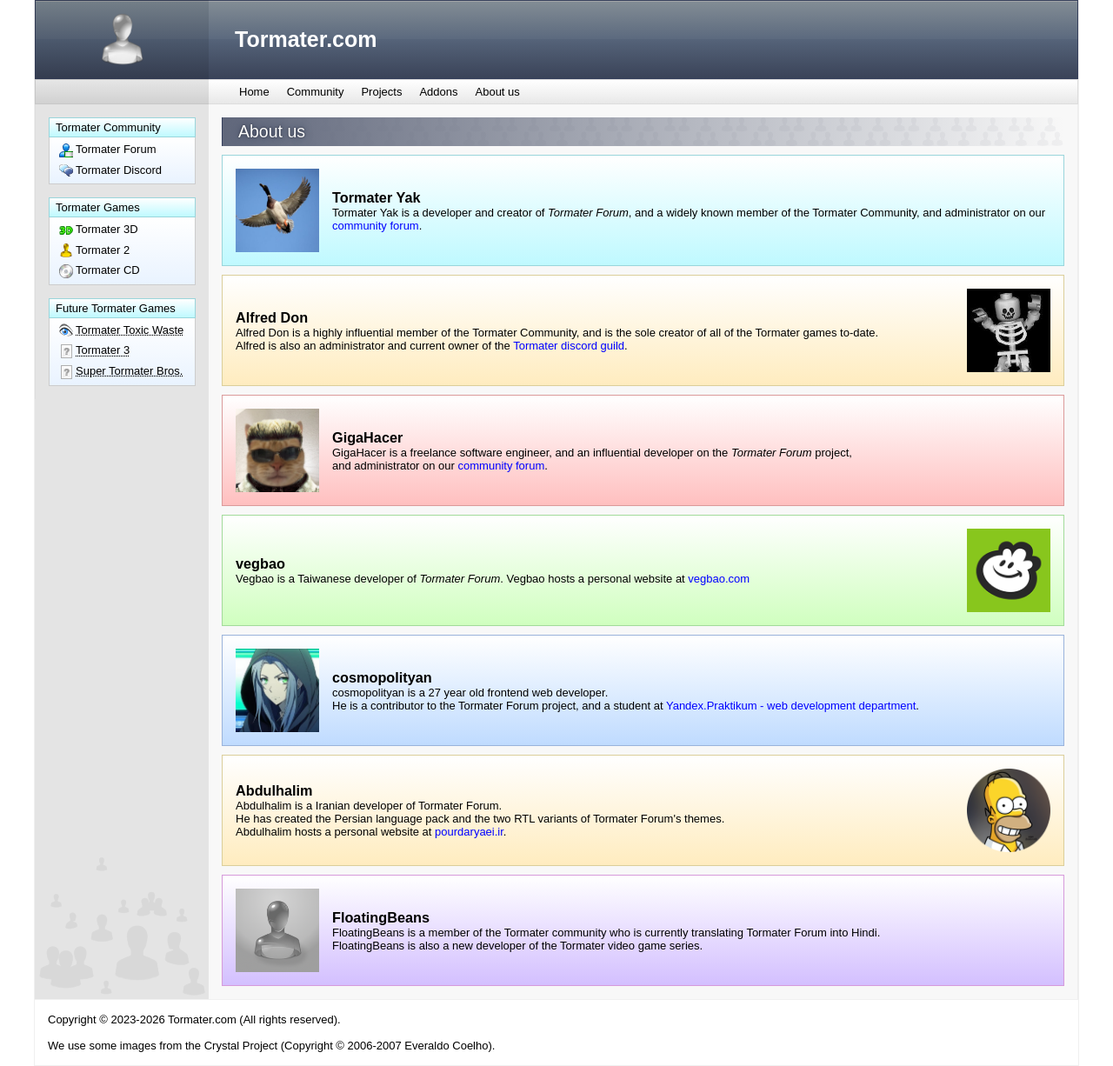
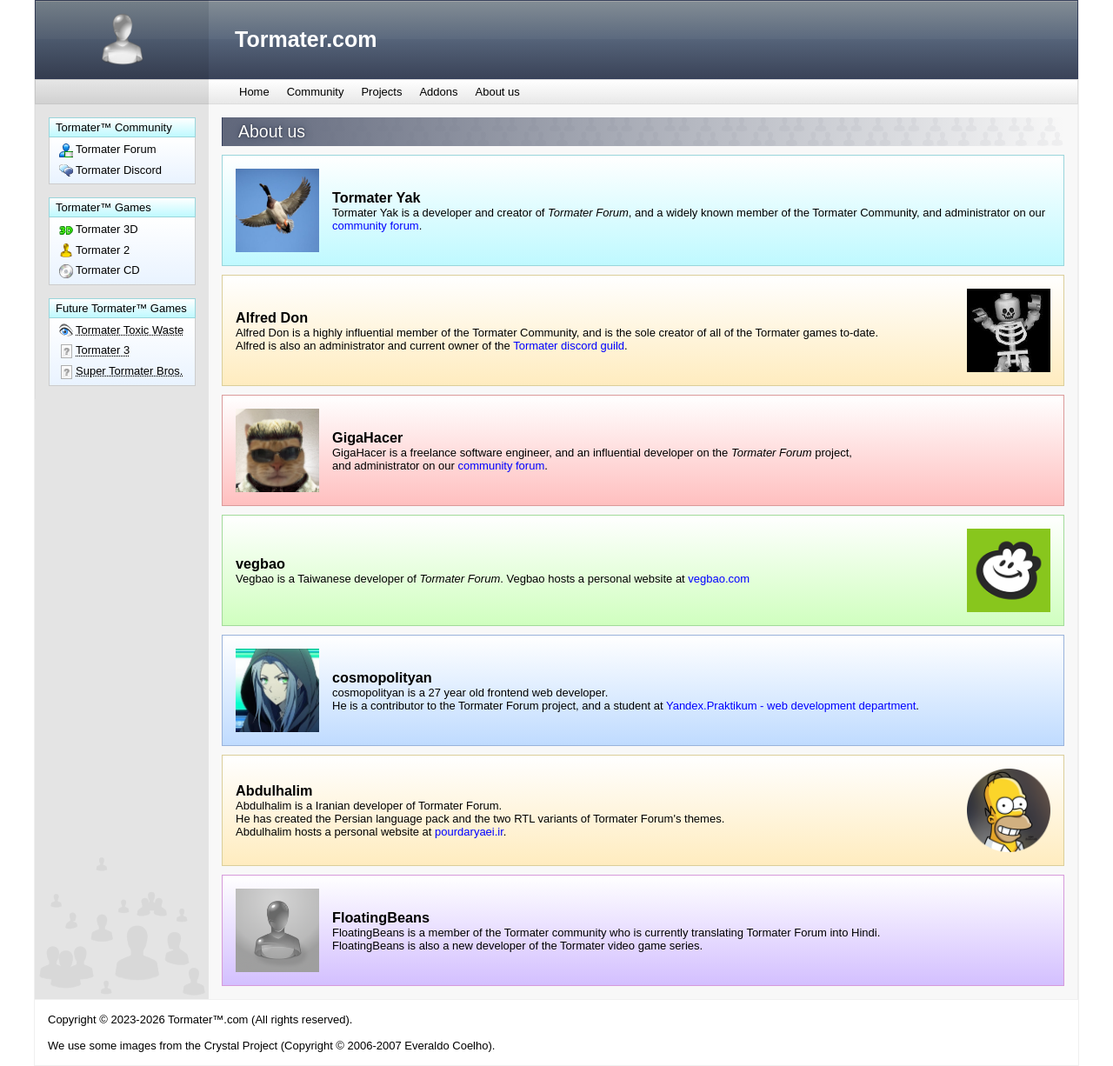
Before and after one commit to tormater/tormater.github.io, a Jekyll site: the page built from about.html, in a window 1280 px wide. Shown: the whole page at 87% size. Built offline with Jekyll 4.4.1, drawn with Linux system fonts in a browser that asks for light colours.

Commit message:
Update default.html

```diff
--- a/_layouts/default.html
+++ b/_layouts/default.html
@@ -30,21 +30,21 @@
       <a id="sidebar_logo" href="{{"/" | absolute_url }}"><div class="header has_logo">&#xfeff;</div></a>
       <div class="nav">&#xfeff;</div>
       <div class="lower">
-      <b class="link_title"><span class="long">Tormater </span>Community</b>
+      <b class="link_title"><span class="long">Tormater™ </span>Community</b>
         <ul class="nav_list">
           <li><a href="http://forum.tormater.com"><img src="{{"assets/images/torforum.png" | absolute_url }}"><span class="long">Tormater </span>Forum</a></li>
           <li><a href="https://discord.gg/zbQUz6XeHS"><img src="{{"assets/images/irc_online.png" | absolute_url }}"><span class="long">Tormater </span>Discord</a></li>
           <!-- <li><a href=""><img src="{{"assets/images/torblog.png" | absolute_url }}"><span class="long">Tormater </span>Blogspot</a></li> -->
         </ul>
       <br>
-      <b class="link_title"><span class="long">Tormater </span>Games</b>
+      <b class="link_title"><span class="long">Tormater™ </span>Games</b>
         <ul class="nav_list">
           <li><a href="{{"/projects/tormater-3d" | absolute_url }}"><img src="{{"assets/images/tor1.png" | absolute_url }}">Tormater 3D</a></li>
           <li><a href="{{"/projects/tormater-2" | absolute_url }}"><img src="{{"assets/images/tor2.png" | absolute_url }}">Tormater 2</a></li>
           <li><a href="{{"/projects/tormater-cd" | absolute_url }}"><img src="{{"assets/images/torcd.png" | absolute_url }}">Tormater CD</a></li>
         </ul>
       <br>
-      <b class="link_title">Future <span class="long">Tormater </span>Games</b>
+      <b class="link_title">Future <span class="long">Tormater™ </span>Games</b>
         <ul class="nav_list">
           <li><abbr title="Coming soon..."><img src="{{"assets/images/torxicmaste.png" | absolute_url }}"><span class="long">Tormater </span>Toxic Waste</abbr></li>
           <li><abbr title="Coming soon..."><img src="{{"assets/images/unknown.png" | absolute_url }}">Tormater 3</abbr></li>
@@ -68,7 +68,7 @@
     </div>
   </div>
   <div id="footer">
-    <div><span>Copyright © 2023-2026 Tormater.com (All rights reserved).
+    <div><span>Copyright © 2023-2026 Tormater™.com (All rights reserved).
     <br><br>
     We use some images from the Crystal Project (Copyright © 2006-2007 Everaldo Coelho).</span></div>
   </div>
```
